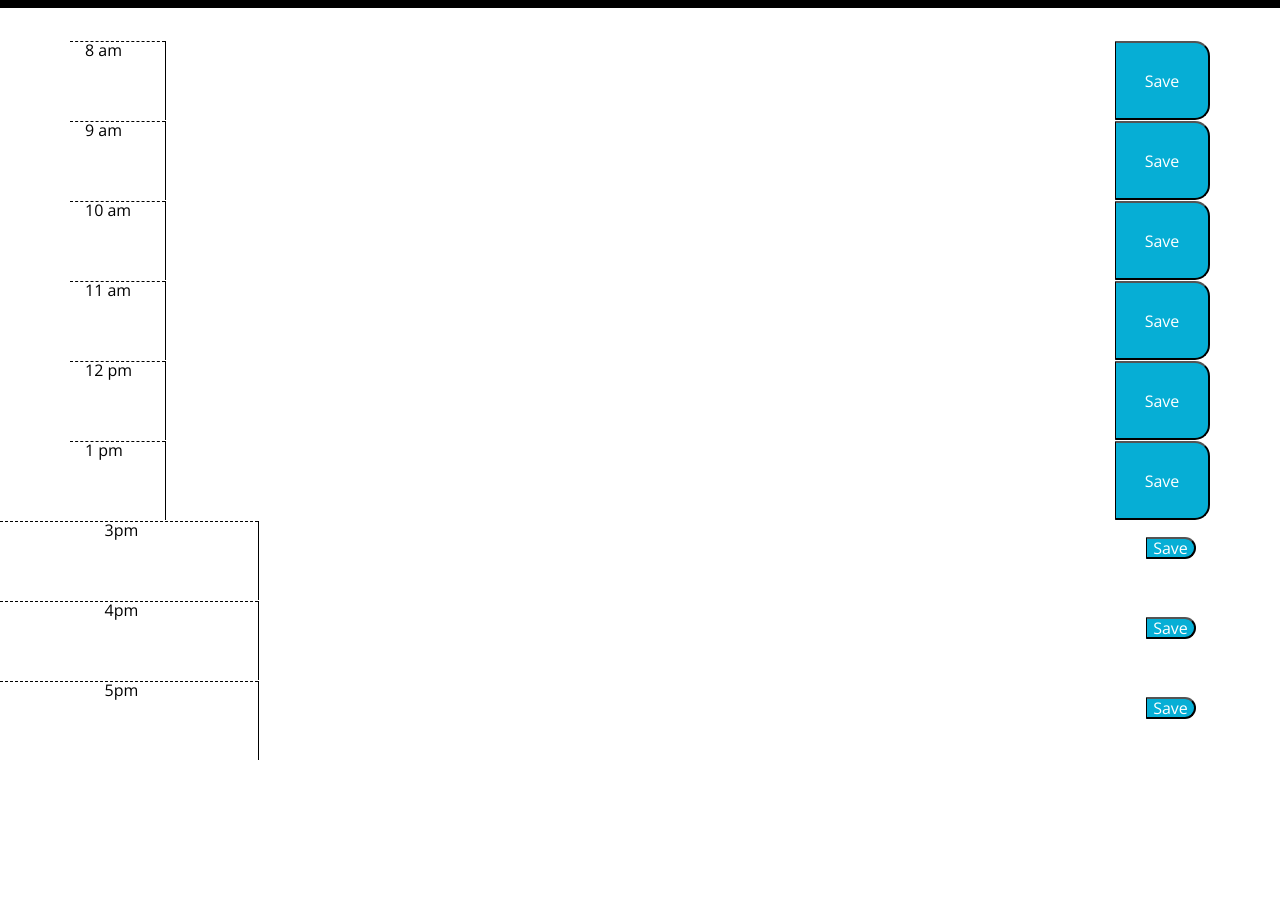
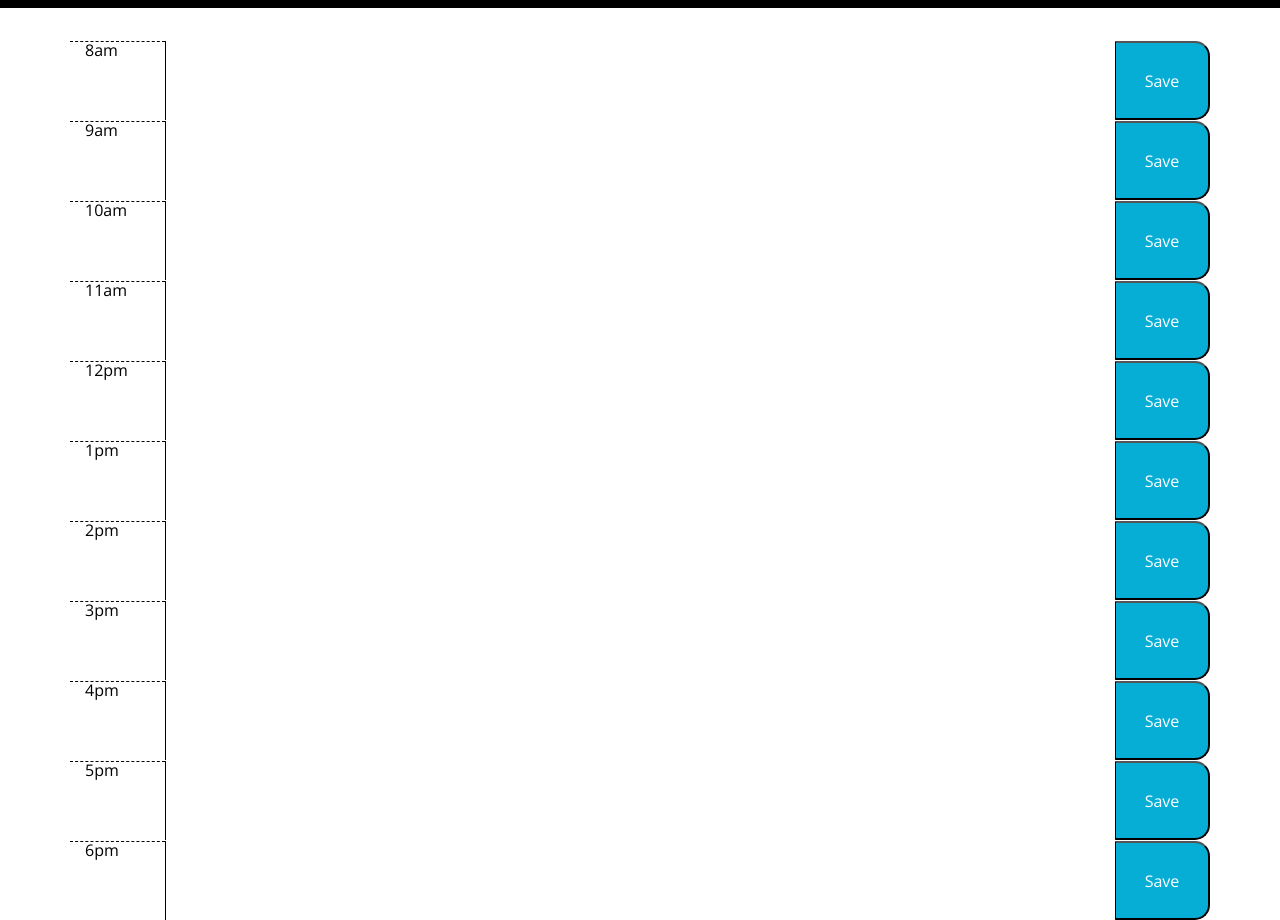
Before and after one commit to Esun94/WorkDay_Scheduler, a plain HTML site: page index.html in a window 1280 px wide. Shown: the part 260-1180 px from the top of the page. Before the commit the page ends 1020 px from the top, so only its background shows below. Drawn offline with nearby package versions, Linux system fonts and the light colour scheme.

Commit message:
saving final changes to index.html schedule time blocks

```diff
--- a/index.html
+++ b/index.html
@@ -26,7 +26,7 @@
   <!-- Time blocks go here -->
   <div class="container">
     <div class="row">
-      <div class="col-1 hour">8 am</div>
+      <div class="col-1 hour">8am</div>
       <textarea id="am8" class="col-10 description" type="text"></textarea>
       <button type="button" class="col-1 saveBtn">Save</button>
     </div>
@@ -34,7 +34,7 @@
 
   <div class="container">
     <div class="row">
-      <div class="col-1 hour">9 am</div>
+      <div class="col-1 hour">9am</div>
       <textarea id="am9" class="col-10 description"></textarea>
       <button type="button" class="col-1 saveBtn">Save</button>
     </div>
@@ -42,7 +42,7 @@
 
   <div class="container">
     <div class="row">
-      <div class="col-1 hour">10 am</div>
+      <div class="col-1 hour">10am</div>
       <textarea id="am10" class="col-10 description"></textarea>
       <button type="button" class="col-1 saveBtn">Save</button>
     </div>
@@ -50,7 +50,7 @@
 
   <div class="container">
     <div class="row">
-        <div class="col-1 hour">11 am</div>
+      <div class="col-1 hour">11am</div>
       <textarea id="am11" class="col-10 description"></textarea>
       <button type="button" class="col-1 saveBtn">Save</button>
     </div>
@@ -58,7 +58,7 @@
 
   <div class="container">
     <div class="row">
-        <div class="col-1 hour">12 pm</div>
+      <div class="col-1 hour">12pm</div>
       <textarea id="pm12" class="col-10 description"></textarea>
       <button type="button" class="col-1 saveBtn">Save</button>
     </div>
@@ -66,50 +66,53 @@
 
   <div class="container">
     <div class="row">
-        <div class="col-1 hour">1 pm</div>
+      <div class="col-1 hour">1pm</div>
       <textarea id="pm1" class="col-10 description"></textarea>
       <button type="button" class="col-1 saveBtn">Save</button>
     </div>
   </div>
 
-  <div class="row time-block">
-    <div class="col hour">3pm</div>
-    <textarea name="text_area" class="col-7" id="text-area" cols="1" rows="1"></textarea>
-    <div class="col">
-      <button type="button" id="saveBtn" class="saveBtn">Save</button>
+  <div class="container">
+    <div class="row">
+      <div class="col-1 hour">2pm</div>
+      <textarea id="pm2" class="col-10 description"></textarea>
+      <button type="button" class="col-1 saveBtn">Save</button>
     </div>
   </div>
 
-  <div class="row time-block">
-    <div class="col hour">4pm</div>
-    <textarea name="text_area" class="col-7" id="text-area" cols="1" rows="1"></textarea>
-    <div class="col">
-      <button type="button" id="saveBtn" class="saveBtn">Save</button>
+  <div class="container">
+    <div class="row">
+      <div class="col-1 hour">3pm</div>
+      <textarea id="pm3" class="col-10 description"></textarea>
+      <button type="button" class="col-1 saveBtn">Save</button>
     </div>
   </div>
 
-  <div class="row time-block">
-    <div class="col hour">5pm</div>
-    <textarea name="text_area" class="col-7" id="text-area" cols="1" rows="1"></textarea>
-    <div class="col">
-      <button type="button" id="saveBtn" class="saveBtn">Save</button>
+  <div class="container">
+    <div class="row">
+      <div class="col-1 hour">4pm</div>
+      <textarea id="pm4" class="col-10 description"></textarea>
+      <button type="button" class="col-1 saveBtn">Save</button>
     </div>
   </div>
 
-  <!-- Timeblocks go here -->
+  <div class="container">
+    <div class="row">
+      <div class="col-1 hour">5pm</div>
+      <textarea id="pm5" class="col-10 description"></textarea>
+      <button type="button" class="col-1 saveBtn">Save</button>
+    </div>
+  </div>
 
-  <!--<div class="row time-block">
-            <div class="col hour d-flex justify-content-around">9am</div>
-            <div class="col-8 d-flex justify-content-center">Input Field Here</div>
-            <div class="col d-flex justify-content-center">
-              <button type="button" id="saveBtn" class="saveBtn">Save</button>
+  <div class="container">
+    <div class="row">
+      <div class="col-1 hour">6pm</div>
+      <textarea id="pm6" class="col-10 description"></textarea>
+      <button type="button" class="col-1 saveBtn">Save</button>
     </div>
-          </div> -->
+  </div>
 
   </div>
-
-  <script src="https://cdnjs.cloudflare.com/ajax/libs/jquery/3.2.1/jquery.min.js"></script>
-  <script src="https://cdnjs.cloudflare.com/ajax/libs/moment.js/2.24.0/moment.min.js"></script>
   <script src="./assets/javascript/script.js"></script>
 </body>
 
```
Lines whose indentation alone changed are shown as unchanged.
